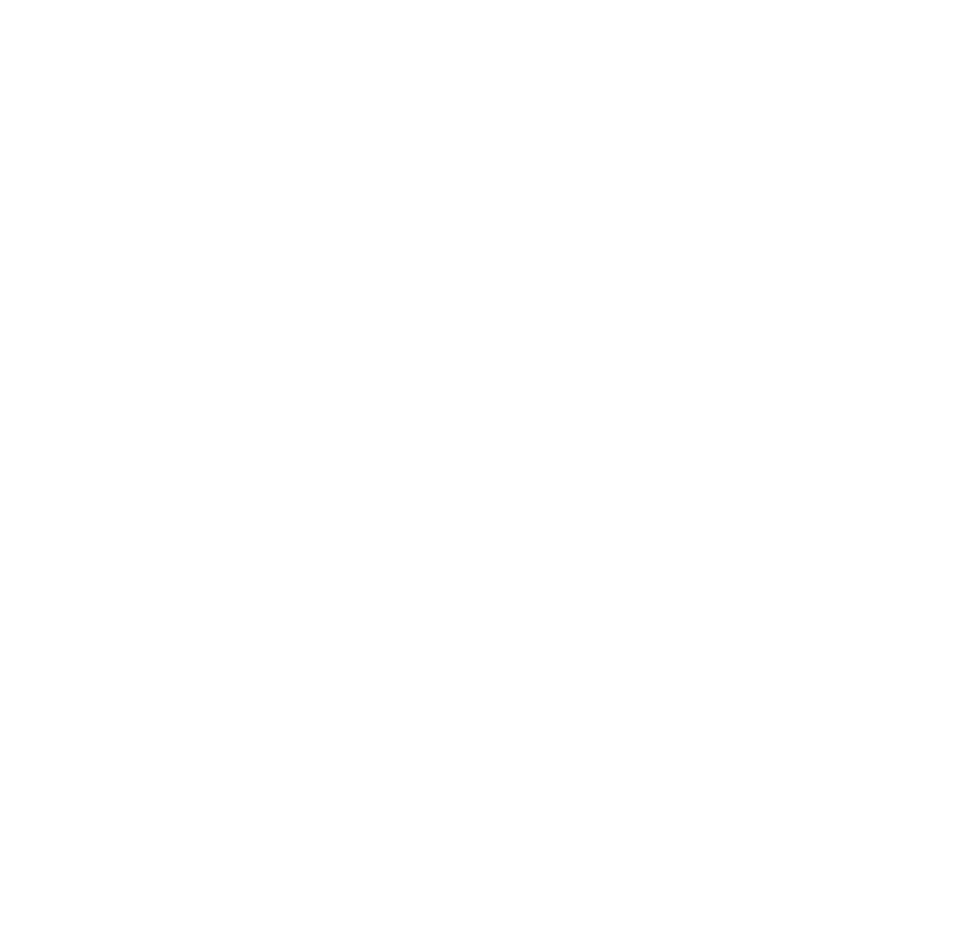
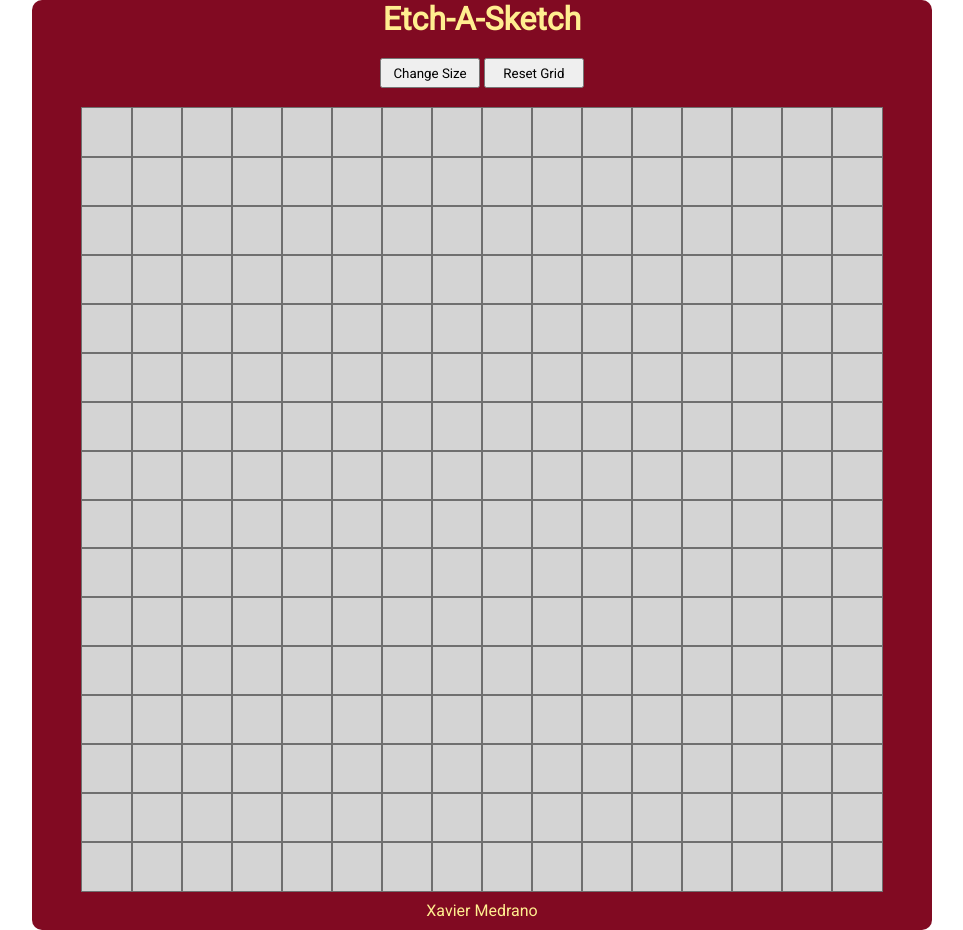
Before and after one commit to Mechareivax/Etch-A-Sketch, a plain HTML site: page index.html in a window 1280 px wide. Shown: the whole page, without its empty margins (158-1121 px from the left). Before the commit the page ends 800 px from the top, so only its background shows below. Drawn offline with Linux system fonts and the light colour scheme.

Commit message:
add all major functionality
TODO:	clean up the design of the buttons, add ability for the
		squares to change to randomized colors

```diff
--- a/index.html
+++ b/index.html
@@ -4,9 +4,25 @@
     <meta charset="UTF-8">
     <meta http-equiv="X-UA-Compatible" content="IE=edge">
     <meta name="viewport" content="width=device-width, initial-scale=1.0">
-    <title>Document</title>
+    <link rel="preconnect" href="https://fonts.googleapis.com">
+    <link rel="preconnect" href="https://fonts.gstatic.com" crossorigin>
+    <link href="https://fonts.googleapis.com/css2?family=Roboto&display=swap" rel="stylesheet">
+    <link rel="stylesheet" href="style.css">
+    <script src="index.js" defer></script>
+    <title>Etch-A-Sketch</title>
 </head>
 <body>
+    <main id="mainContent">
 
+        <h1>Etch-A-Sketch</h1>
+
+        <div id="buttonContainer">
+            <button id="btnChangeSize">Change Size</button>
+            <button id="btnResetGrid">Reset Grid</button>
+        </div>
+
+        <div id="sketchArea"></div>
+        <a href="https://github.com/Mechareivax">Xavier Medrano</a>
+    </main>
 </body>
 </html>
--- a/index.js
+++ b/index.js
@@ -0,0 +1,86 @@
+const sketchArea = document.querySelector('#sketchArea');
+const btnChangeSize = document.querySelector('#btnChangeSize');
+const btnResetGrid = document.querySelector('#btnResetGrid');
+
+function inputGridSize () {
+    // checks to see if user input is valid. if it is, then returns that integer
+    // if it's null or empty, returns null. if it's present but contains invalid input, asks for input again
+    let userInput;
+    let userTryingToChangeSize = true;
+
+    while(userTryingToChangeSize){
+        userInput = prompt('Enter the integer number of squares per side (max 100) for a new grid:');
+        if(userInput == null || userInput == '') {
+            userTryingToChangeSize = false;
+            return null;
+        } else {
+            if(isNaN(userInput) || parseFloat(userInput) > 100 || parseFloat(userInput) < 1) {
+                continue;
+            } else {
+                userTryingToChangeSize = false;
+                return parseInt(userInput);
+            }
+        }
+    }
+}
+
+function clearGrid () {
+    sketchArea.textContent = '';
+}
+
+function createGrid (size) {
+  for (i=0; i < size; i++) {
+        //create the row and add the class
+        let row = document.createElement('div');
+        row.classList.add('row');
+
+        for (j=0; j < size; j++) {
+            //create the square and add the class
+            let square = document.createElement('div');
+            square.classList.add('square');
+
+            //insert square into the current rows innerHTML
+            let squareTag = square.outerHTML;
+            row.innerHTML+=squareTag;
+        }
+
+        // insert row into the sketchArea innerHTML
+        let rowTag = row.outerHTML;
+        sketchArea.innerHTML+=rowTag;
+    }
+}
+
+function sketch (size) {
+    // this function creates the grid and adds functionality to squares
+    createGrid(size);
+
+    // adds functionality to make the mouse leave a trail as it hovers over the canvas
+    //TODO: make the color random each time
+    const squares = document.querySelectorAll('.square')
+    squares.forEach((square) => {
+        square.addEventListener('mouseover', (e) => {
+            e.target.style.backgroundColor = 'gray';
+        });
+    });
+}
+
+function main() {
+    let gridSize = 16;
+    sketch(gridSize);
+
+    btnChangeSize.addEventListener('click', () => {
+        let tempSize = inputGridSize();
+        if(tempSize != null){
+            gridSize = tempSize;
+            clearGrid();
+            sketch(gridSize);
+        }
+    });
+
+    btnResetGrid.addEventListener('click', () => {
+        clearGrid();
+        sketch(gridSize);
+    });
+}
+
+main();
--- a/style.css
+++ b/style.css
@@ -0,0 +1,71 @@
+* {
+    font-family: 'Roboto', sans-serif;
+}
+
+a {
+    margin: 10px auto;
+    color: rgb(255, 238, 144);
+    text-decoration: none;
+}
+
+a:hover {
+    text-decoration: underline;
+    color: rgb(255, 255, 255);
+}
+
+body {
+    margin: 0 auto;
+    height: 930px;
+    width: 900px;
+    background-color: rgb(129,10,34);
+    border-radius: 10px;
+}
+
+button {
+    height: 30px;
+    width: 100px;
+}
+
+#buttonContainer {
+    margin: 20px auto;
+}
+
+h1 {
+    margin: 0 auto;
+    width: 210px;
+    text-align: center;
+    color: rgb(255, 238, 144);
+}
+
+html {
+    background-color: white;
+}
+
+main {
+    margin: 0 auto;
+    height: 100%;
+    width: 100%;
+    display: flex;
+    flex-direction: column;
+}
+
+#sketchArea {
+    background-color: rgb(212, 212, 212);
+    margin: 0 auto;
+    height: 800px;
+    width: 800px;
+    display: flex;
+    flex-direction: column;
+    align-content: flex-start;
+}
+
+.row {
+    display: flex;
+    width: 100%;
+    flex: 1 1 auto;
+}
+
+.square {
+    outline: 1px solid rgb(111, 111, 111);
+    flex: 1 1 auto;
+}
```
